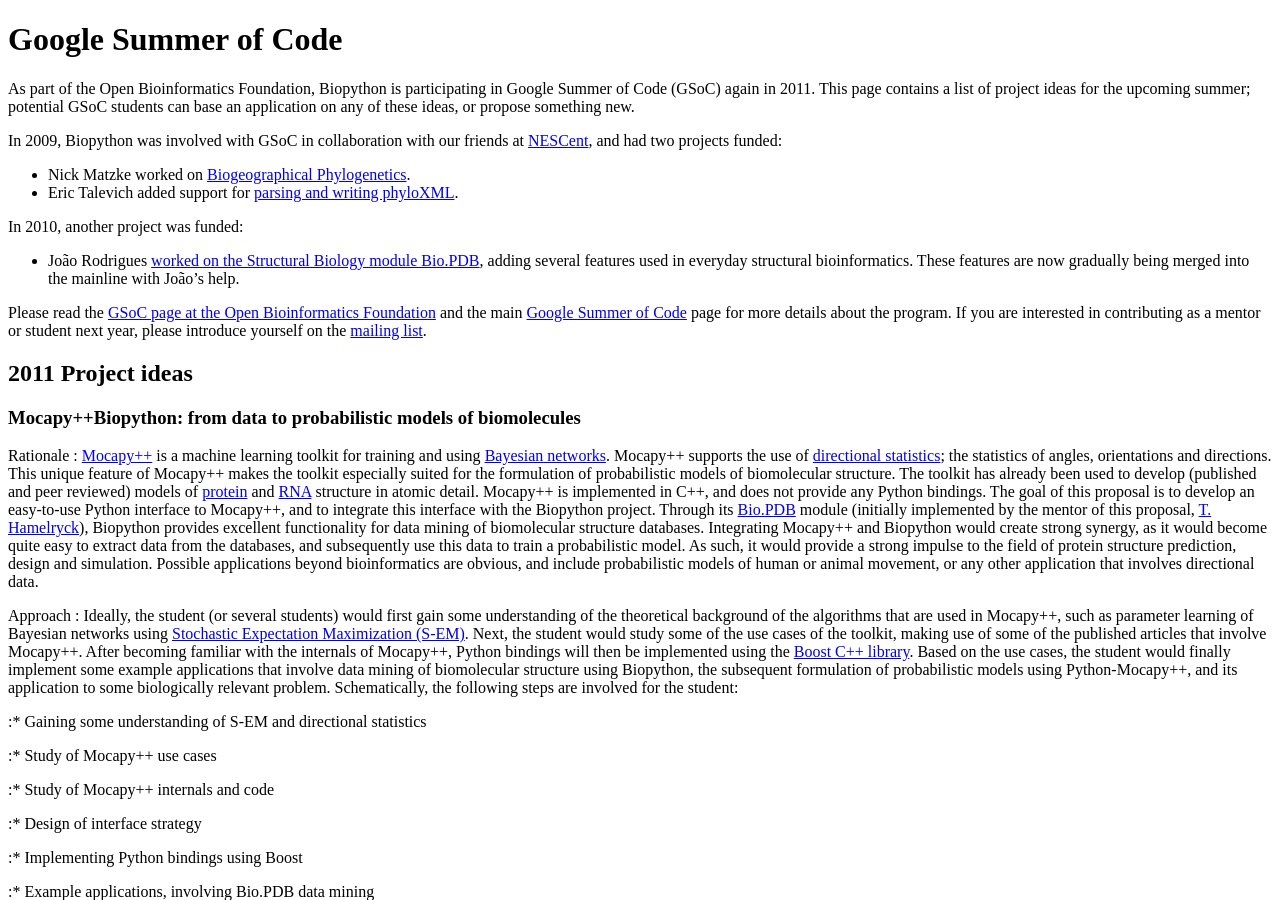
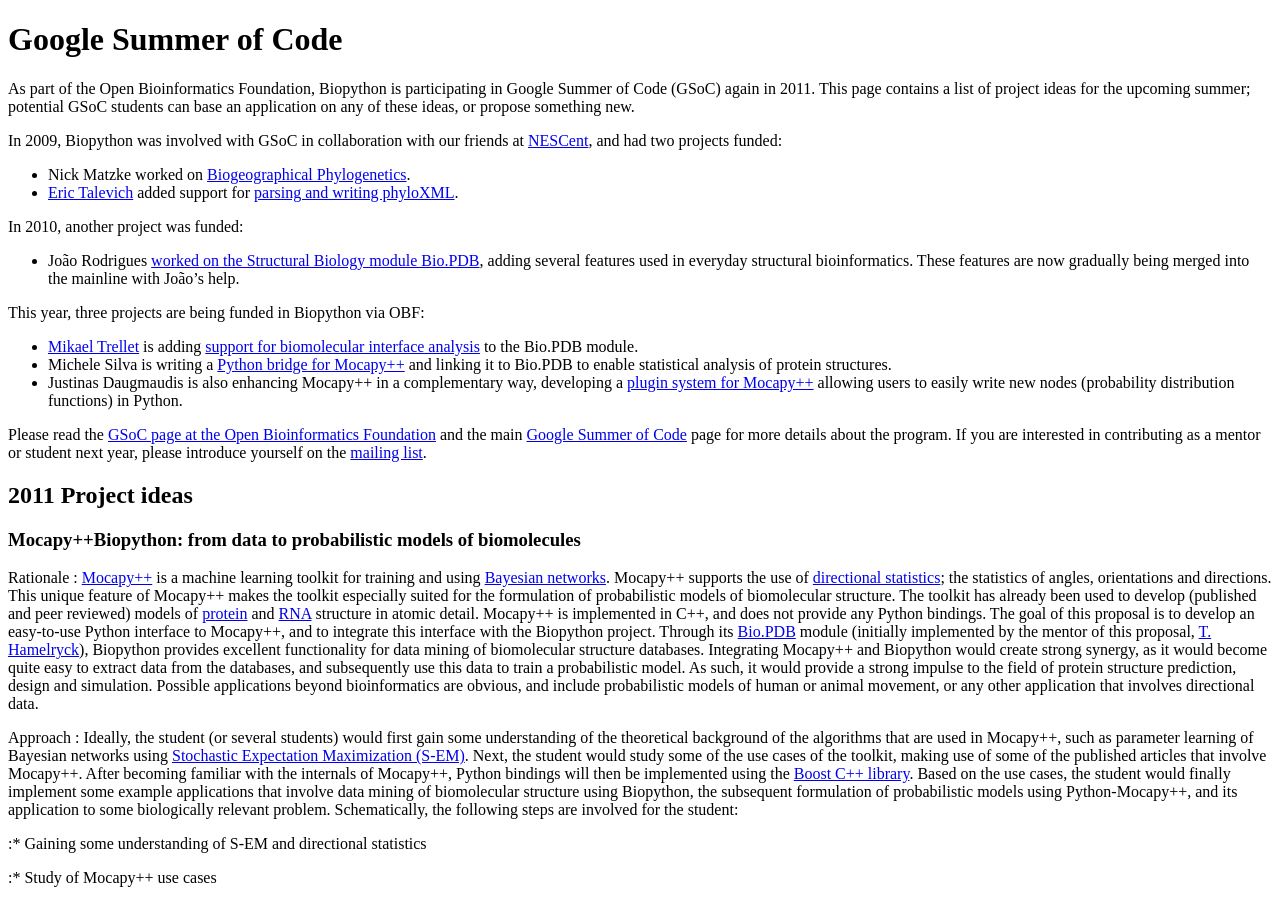
Before and after one commit to biopython/biopython.github.io, a Jekyll site: the page built from wiki/Google_Summer_of_Code.md, in a window 1280 px wide and 900 px high. Built offline with Jekyll 4.4.1, drawn with Linux system fonts in a browser that asks for light colours.

Commit message:
Added the 2011 students' projects and linked to their pages

```diff
--- a/wiki/Google_Summer_of_Code.md
+++ b/wiki/Google_Summer_of_Code.md
@@ -17,7 +17,8 @@ had two projects funded:
 
 -   Nick Matzke worked on [Biogeographical
     Phylogenetics](https://www.nescent.org/wg_phyloinformatics/Phyloinformatics_Summer_of_Code_2009#Biogeographical_Phylogenetics_for_BioPython).
--   Eric Talevich added support for [parsing and writing
+-   [Eric Talevich](User%3AEricTalevich "wikilink") added support for
+    [parsing and writing
     phyloXML](https://www.nescent.org/wg_phyloinformatics/Phyloinformatics_Summer_of_Code_2009#Biopython_support_for_parsing_and_writing_phyloXML).
 
 In 2010, another project was funded:
@@ -26,6 +27,19 @@ In 2010, another project was funded:
     Bio.PDB](GSOC2010_Joao "wikilink"), adding several features used in
     everyday structural bioinformatics. These features are now gradually
     being merged into the mainline with João's help.
+
+This year, three projects are being funded in Biopython via OBF:
+
+-   [Mikael Trellet](User%3AMtrellet "wikilink") is adding [support for
+    biomolecular interface analysis](GSoC2011_mtrellet "wikilink") to
+    the Bio.PDB module.
+-   Michele Silva is writing a [Python bridge for
+    Mocapy++](GSOC2011_Mocapy "wikilink") and linking it to Bio.PDB to
+    enable statistical analysis of protein structures.
+-   Justinas Daugmaudis is also enhancing Mocapy++ in a complementary
+    way, developing a [plugin system for
+    Mocapy++](GSOC2011_MocapyExt "wikilink") allowing users to easily
+    write new nodes (probability distribution functions) in Python.
 
 Please read the [GSoC page at the Open Bioinformatics
 Foundation](http://www.open-bio.org/wiki/Google_Summer_of_Code) and the
```
Also changed, not shown: 1 other file.
